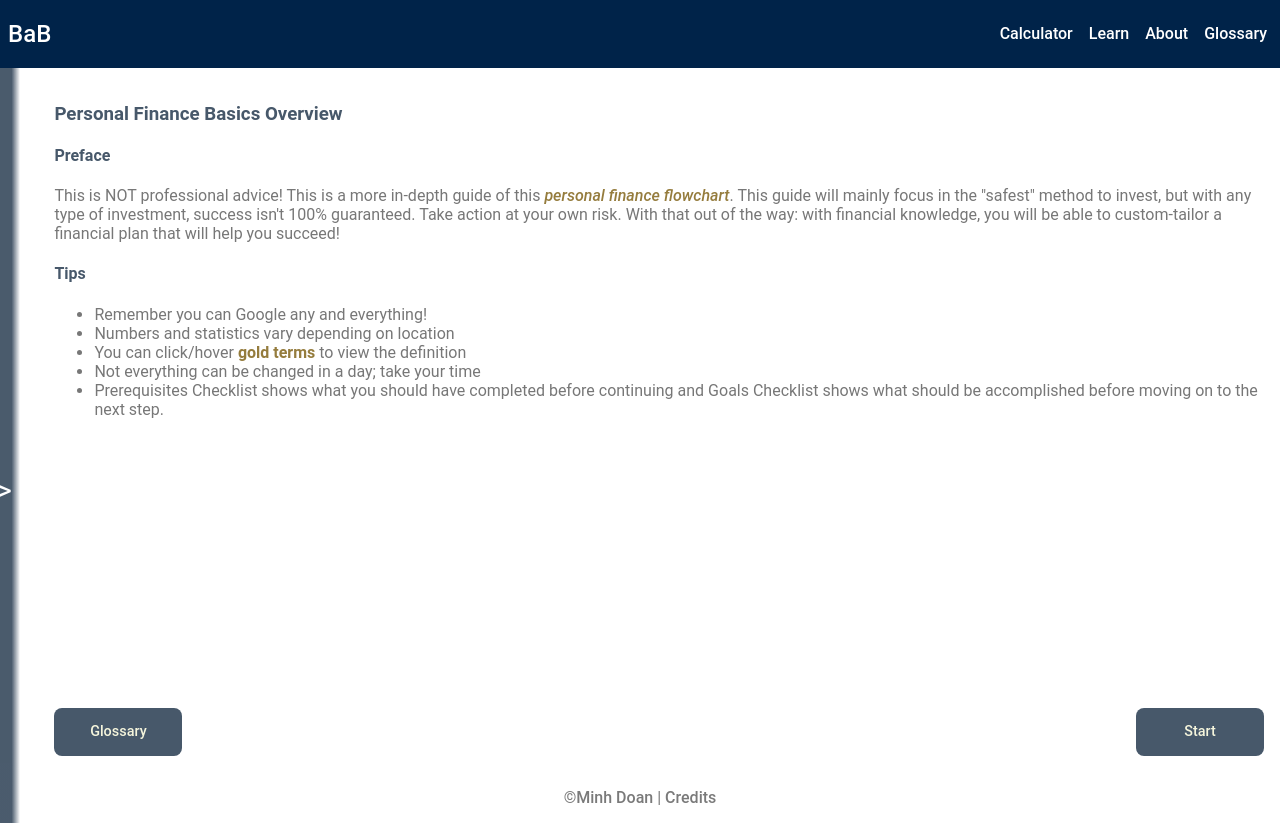
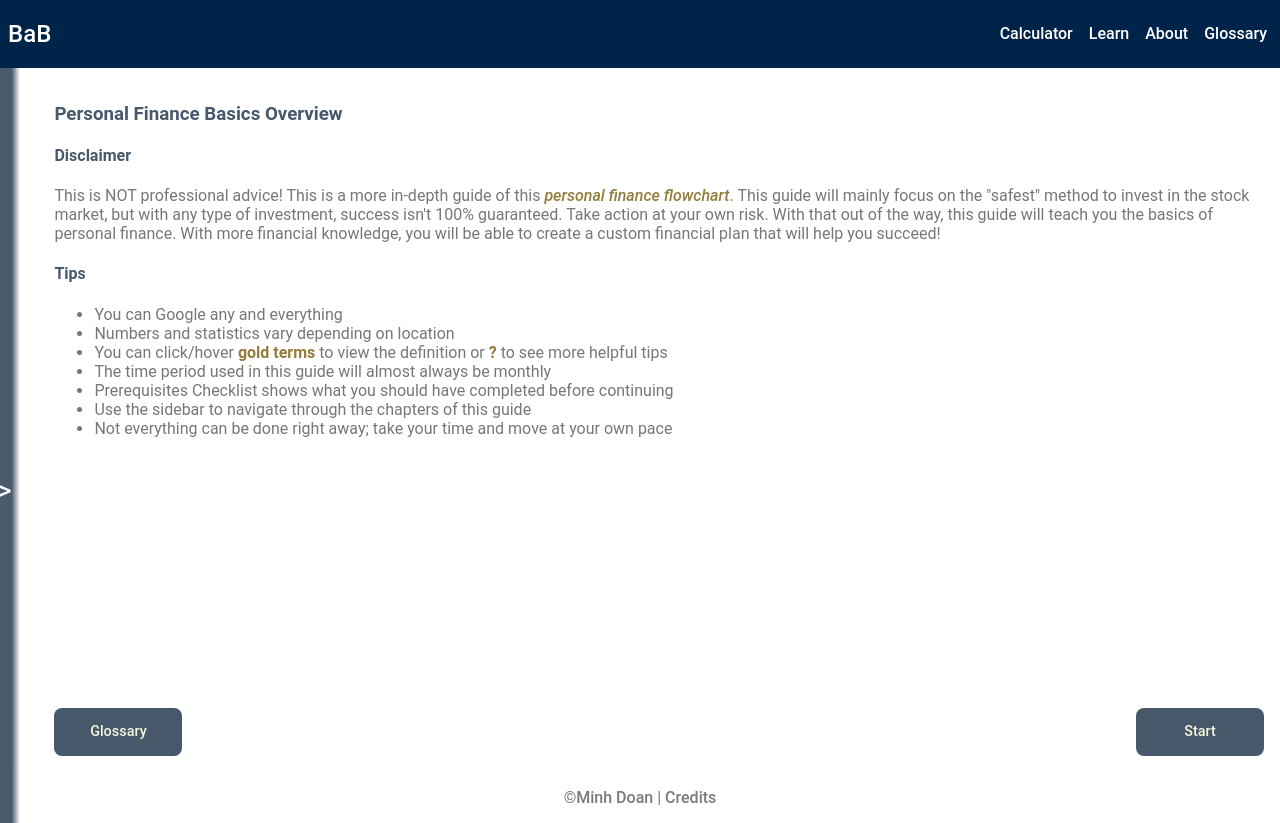
Before and after one commit to doanaminh/build-a-budget, a React (Vite) app in the folder client/: page /learn in a window 1280 px wide. Built offline with nearby package versions, Linux system fonts and the light colour scheme; a web font is replaced by a local one.

Commit message:
proofreading learn pages continued

```diff
--- a/client/src/pages/learn/Learn-Budget.tsx
+++ b/client/src/pages/learn/Learn-Budget.tsx
@@ -18,7 +18,7 @@ export default function () {
                     <section>
                         <article>
                             <h3>Build a budget!</h3>
-                            <p>The most important, and basic, thing you can do is create a monthly{' '}
+                            <p>The most important thing you can do is create a monthly{' '}
                             <Term
                             term='budget'
                             definition={Terms.budget}
@@ -27,7 +27,7 @@ export default function () {
                         </article>
 
                         <article className="action">
-                            <span>If you haven't made one yet; let's make one now. After you've created one, come on back to this page.</span>
+                            <span>If you haven't made a budget yet, let's make one now. After you've created one, come on back to this page.</span>
                             <div>
                                 <Button
                                     backgroundColor="#47586A"
@@ -45,15 +45,15 @@ export default function () {
                         </article>
 
                         <article className="budgetList">
-                            <p>Great! So now that you have your budget, let's prioritize where your money should be going (from most immediate first). Set aside a certain amount each paycheck to be able to fund these categories fully.</p>
+                            <p>Great! So now that you have your budget, let's optimize where your money is going (from most immediate first). Set aside the necessary amount from each paycheck to satisfy requirements of each category. Each category will hold 1 month's worth of funds.</p>
                             <ol>
                                 <li>
                                     <h4>Rent/Mortgage</h4>
-                                    <p>This includes any renter's or homeowner's insurance if required.</p>
+                                    <p>The money you pay to have a place to live. This includes any renter's or homeowner's insurance if required.</p>
                                 </li>
                                 <li>
                                     <h4>Food/Groceries</h4>
-                                    <p>Everybody needs to eat. Eating gives you energy and will impact your health greatly. Sadly, snacks are not included in this category.  **In extreme cases, bills and utilities may need to be prioritized over food.{' '}
+                                    <p>Everybody needs to eat. Eating gives you energy and will impact your health greatly. Sadly, snacks are not included in this category. **In extreme cases, bills and utilities may need to be prioritized over food.{' '}
                                     <Term
                                     term="?"
                                     definition="Multiply the amount of times you go grocery shopping in a month with the average cost of each trip. Example: If you buy groceries every week and pay $100 each time, your monthly groceries budget should be $400. To help reduce this category, look for deals and cut back on snacks."
--- a/client/src/pages/learn/Learn.tsx
+++ b/client/src/pages/learn/Learn.tsx
@@ -16,9 +16,9 @@ export default function () {
                     <article>
                         <h3>Personal Finance Basics Overview</h3>
                         <section>
-                            <h4>Preface</h4>
+                            <h4>Disclaimer</h4>
                             <p>
-                                This is NOT professional advice! This is a more in-depth guide of this <a href="https://imgur.com/u0ocDRI" target="blank">personal finance flowchart</a>. This guide will mainly focus in the "safest" method to invest, but with any type of investment, success isn't 100% guaranteed. Take action at your own risk. With that out of the way: with financial knowledge, you will be able to custom-tailor a financial plan that will help you succeed!
+                                This is NOT professional advice! This is a more in-depth guide of this <a href="https://imgur.com/u0ocDRI" target="blank">personal finance flowchart</a>. This guide will mainly focus on the "safest" method to invest in the stock market, but with any type of investment, success isn't 100% guaranteed. Take action at your own risk. With that out of the way, this guide will teach you the basics of personal finance. With more financial knowledge, you will be able to create a custom financial plan that will help you succeed!
                             </p>
                         </section>
 
@@ -26,19 +26,26 @@ export default function () {
                             <h4>Tips</h4>
                             <ul>
                                 <li>
-                                    Remember you can Google any and everything!
+                                    You can Google any and everything
                                 </li>
                                 <li>
                                     Numbers and statistics vary depending on location
                                 </li>
                                 <li>
-                                    You can click/hover <Term term="gold terms" definition="Just like this one!" /> to view the definition
+                                    You can click/hover <Term term="gold terms" definition="I will help explain a word or term in more detail" /> to view the definition or <Term
+                                    term="?" definition="I will give helpful tips on certain topics" /> to see more helpful tips
                                 </li>
                                 <li>
-                                    Not everything can be changed in a day; take your time
+                                    The time period used in this guide will almost always be monthly
                                 </li>
                                 <li>
-                                    Prerequisites Checklist shows what you should have completed before continuing and Goals Checklist shows what should be accomplished before moving on to the next step.
+                                    Prerequisites Checklist shows what you should have completed before continuing
+                                </li>
+                                <li>
+                                    Use the sidebar to navigate through the chapters of this guide
+                                </li>
+                                <li>
+                                    Not everything can be done right away; take your time and move at your own pace
                                 </li>
                             </ul>
                         </section>
```
